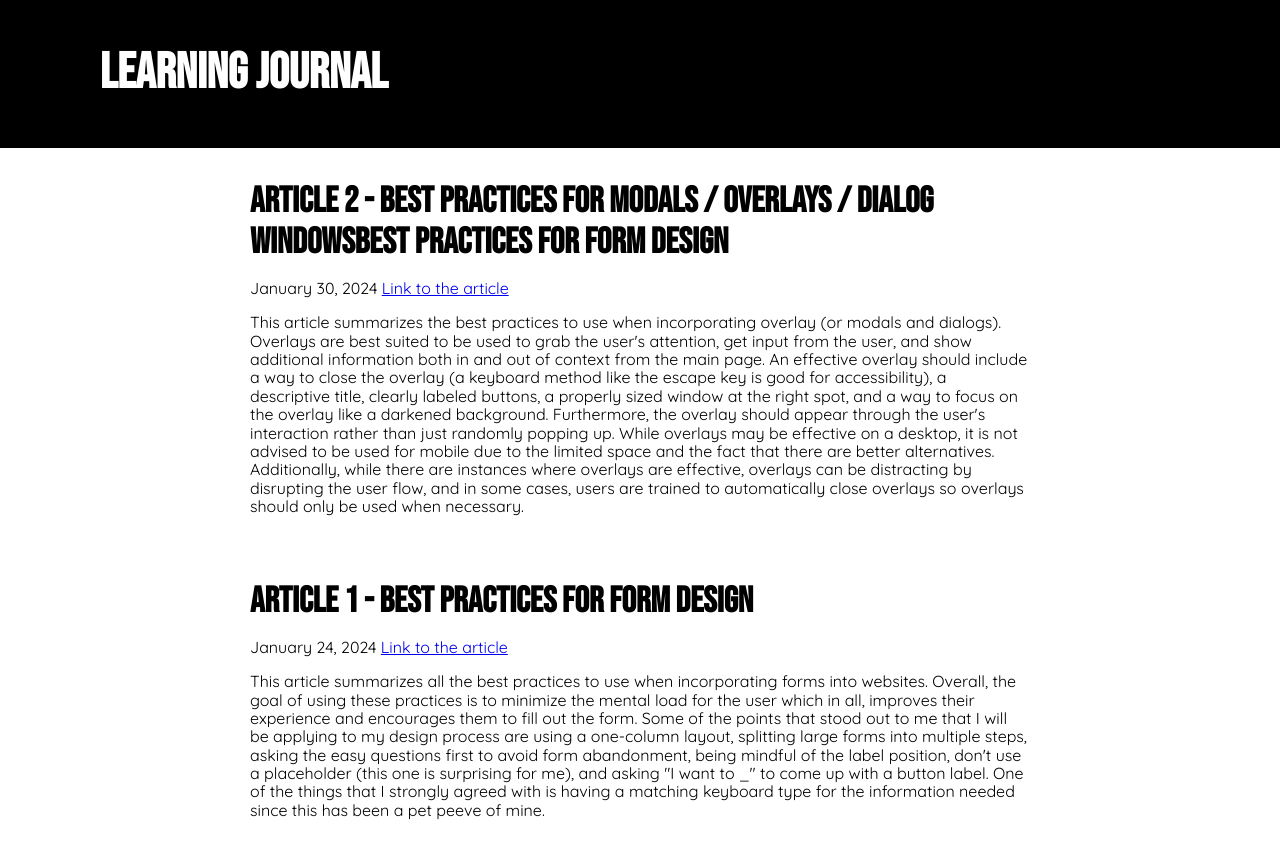
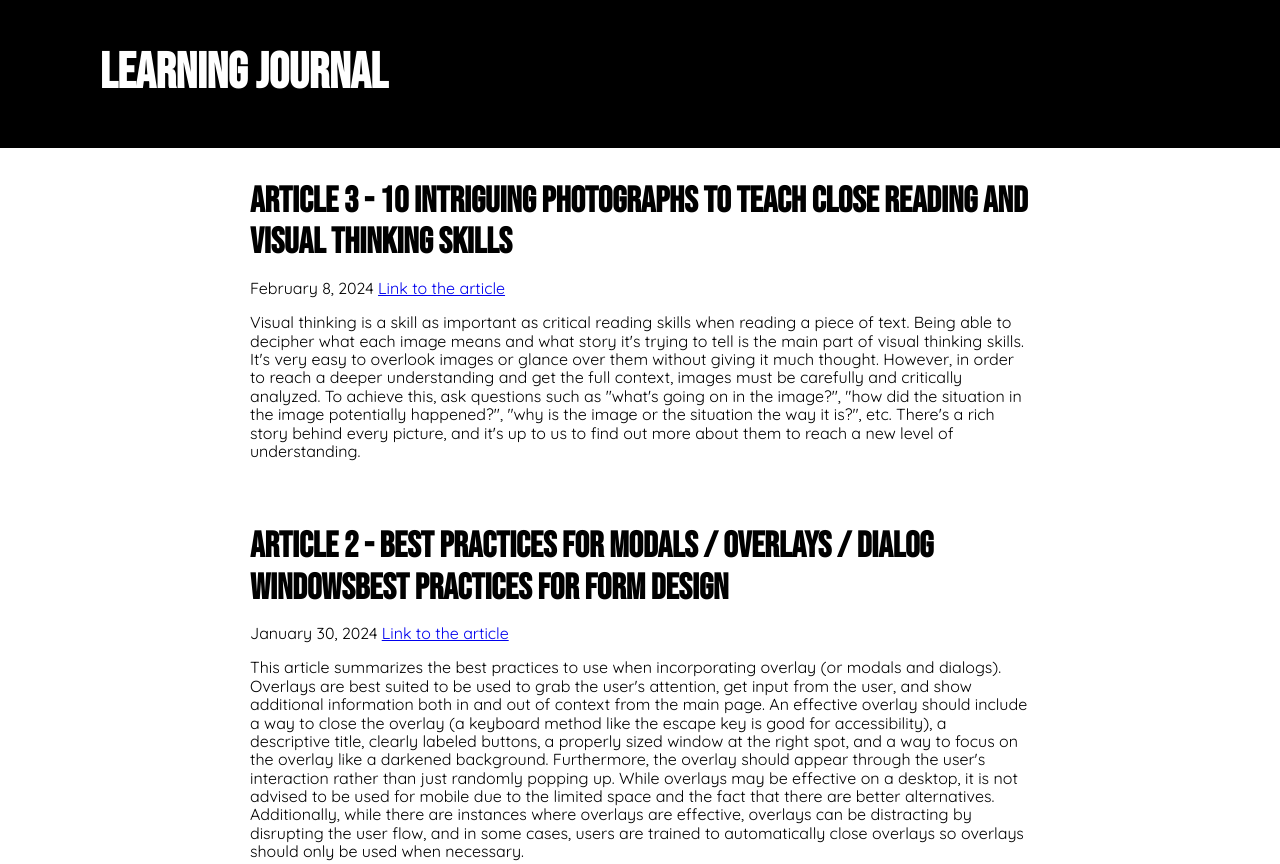
Before and after one commit to Kwantip/des157a, a plain HTML site: page journal/index.html in a window 1280 px wide. Shown: the top 864 px of the page. Before the commit the page ends 835 px from the top, so only its background shows below. Drawn offline with nearby package versions, Linux system fonts and the light colour scheme.

Commit message:
Minor fixes to the mad libs project and learning journal 3 initial commit

```diff
--- a/journal/index.html
+++ b/journal/index.html
@@ -18,6 +18,12 @@
     </header>
 
     <article>
+        <h2>Article 3 - 10 Intriguing Photographs to Teach Close Reading and Visual Thinking Skills</h2>
+        <date>February 8, 2024</date>
+        <a href="https://archive.nytimes.com/learning.blogs.nytimes.com/2015/02/27/10-intriguing-photographs-to-teach-close-reading-and-visual-thinking-skills/">Link to the article</a>
+        <p>Visual thinking is a skill as important as critical reading skills when reading a piece of text. Being able to decipher what each image means and what story it's trying to tell is the main part of visual thinking skills. It's very easy to overlook images or glance over them without giving it much thought. However, in order to reach a deeper understanding and get the full context, images must be carefully and critically analyzed. To achieve this, ask questions such as "what's going on in the image?", "how did the situation in the image potentially happened?", "why is the image or the situation the way it is?", etc. There's a rich story behind every picture, and it's up to us to find out more about them to reach a new level of understanding.</p>
+    </article>
+    <article>
         <h2>Article 2 - Best Practices for Modals / Overlays / Dialog WindowsBest practices for form design</h2>
         <date>January 30, 2024</date>
         <a href="https://uxplanet.org/best-practices-for-modals-overlays-dialog-windows-c00c66cddd8c">Link to the article</a>
--- a/studio1/script.js
+++ b/studio1/script.js
@@ -1,7 +1,7 @@
-"using strict"
-console.log("reading JS");
+(function() {
+    "use strict"
+    console.log("reading JS");
 
-(function() {
     const submitBtn = document.querySelector("#submitBtn");
     const form = document.querySelector("form");
     const para = document.querySelector("#paragraph");
```
